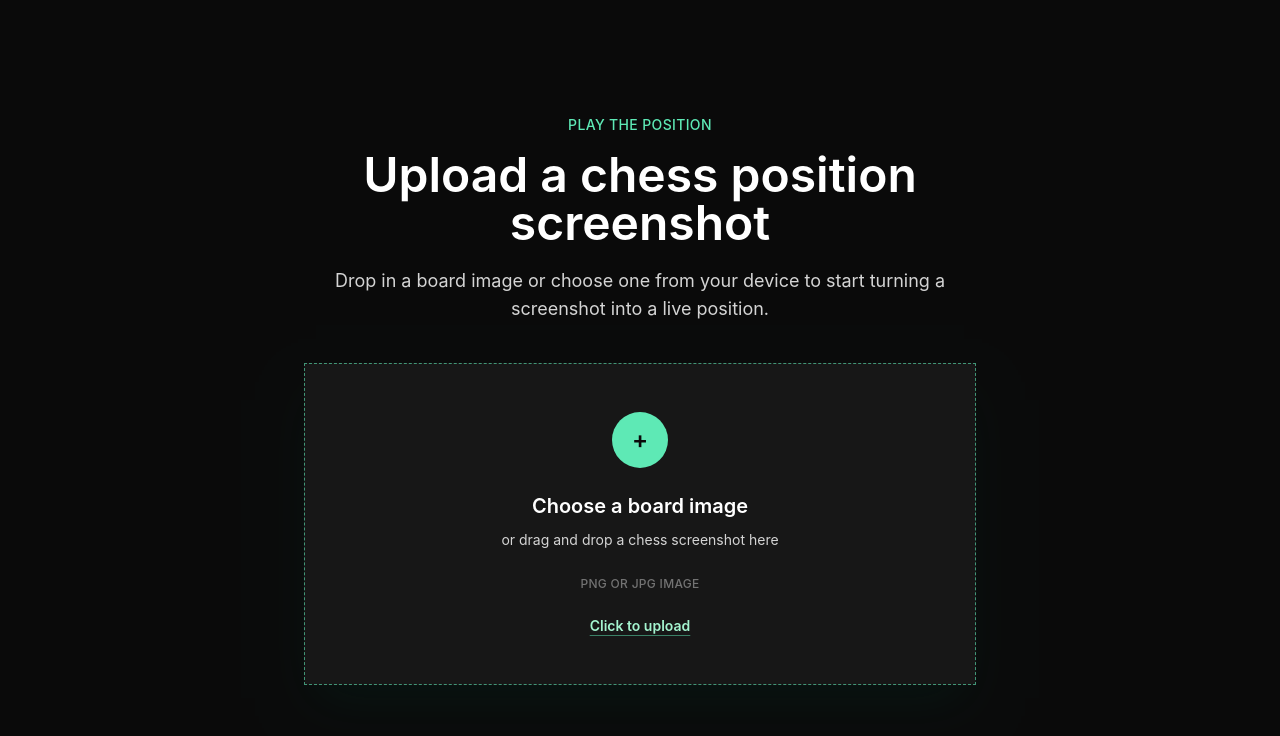
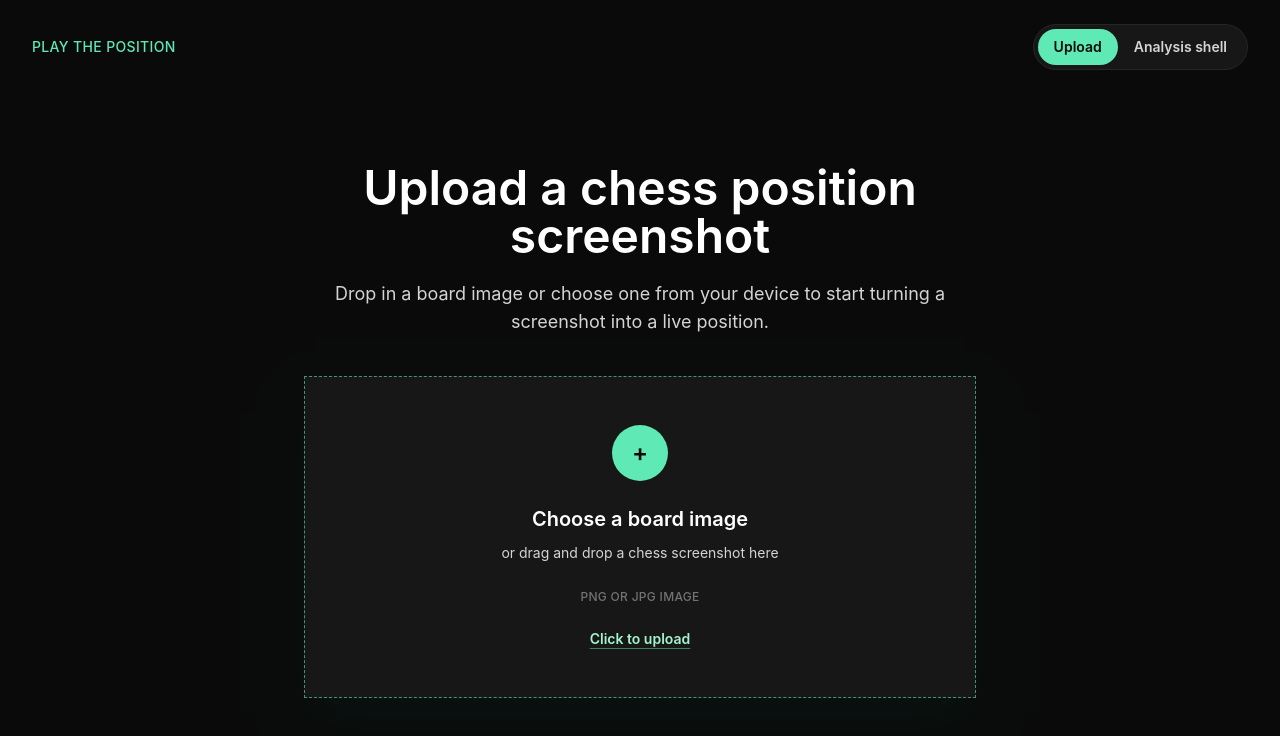
Before and after one commit to Omri93h/PlayThePosition, a React (Vite) app in the folder apps/web/: page / in a window 1280 px wide. Shown: the top 736 px of the page. Built offline with nearby package versions, Linux system fonts and the light colour scheme; no server answers.

Commit message:
feat: add static analysis page shell

```diff
--- a/apps/web/src/App.tsx
+++ b/apps/web/src/App.tsx
@@ -1,13 +1,58 @@
+import { useState } from "react";
+
+import { AnalysisShell } from "./components/AnalysisShell";
 import { UploadDropzone } from "./components/UploadDropzone";
 
+type DemoView = "upload" | "analysis";
+
 export function App() {
+  const [demoView, setDemoView] = useState<DemoView>("upload");
+
   return (
     <main className="min-h-screen bg-neutral-950 text-neutral-100">
-      <section className="mx-auto flex min-h-screen w-full max-w-5xl flex-col items-center justify-center px-5 py-12 sm:px-8">
-        <div className="w-full max-w-3xl text-center">
+      <div className="mx-auto flex min-h-screen w-full max-w-7xl flex-col px-5 py-6 sm:px-8">
+        <div className="flex flex-col items-start justify-between gap-4 sm:flex-row sm:items-center">
           <p className="text-sm font-medium uppercase tracking-wide text-emerald-300">
             Play The Position
           </p>
+          <div className="flex w-full rounded-full border border-neutral-800 bg-neutral-900 p-1 sm:w-auto">
+            <button
+              type="button"
+              aria-pressed={demoView === "upload"}
+              onClick={() => setDemoView("upload")}
+              className={`flex-1 rounded-full px-4 py-2 text-sm font-semibold transition sm:flex-none ${
+                demoView === "upload"
+                  ? "bg-emerald-300 text-neutral-950"
+                  : "text-neutral-300 hover:text-white"
+              }`}
+            >
+              Upload
+            </button>
+            <button
+              type="button"
+              aria-pressed={demoView === "analysis"}
+              onClick={() => setDemoView("analysis")}
+              className={`flex-1 rounded-full px-4 py-2 text-sm font-semibold transition sm:flex-none ${
+                demoView === "analysis"
+                  ? "bg-emerald-300 text-neutral-950"
+                  : "text-neutral-300 hover:text-white"
+              }`}
+            >
+              Analysis shell
+            </button>
+          </div>
+        </div>
+
+        {demoView === "upload" ? <UploadScreen /> : <AnalysisShell />}
+      </div>
+    </main>
+  );
+}
+
+function UploadScreen() {
+  return (
+    <section className="flex flex-1 flex-col items-center justify-center py-12">
+      <div className="w-full max-w-3xl text-center">
         <h1 className="mt-4 text-4xl font-semibold tracking-normal text-white sm:text-5xl">
           Upload a chess position screenshot
         </h1>
@@ -19,6 +64,5 @@ export function App() {
 
       <UploadDropzone />
     </section>
-    </main>
   );
 }
--- /dev/null
+++ b/apps/web/src/components/AnalysisShell.tsx
@@ -0,0 +1,77 @@
+export function AnalysisShell() {
+  return (
+    <section
+      aria-labelledby="analysis-shell-title"
+      className="grid flex-1 gap-6 py-8 lg:grid-cols-[minmax(0,1fr)_20rem]"
+    >
+      <div className="flex min-h-[32rem] flex-col rounded-lg border border-neutral-800 bg-neutral-900/70 shadow-2xl shadow-emerald-950/20">
+        <div className="flex flex-wrap items-center justify-between gap-3 border-b border-neutral-800 px-5 py-4">
+          <div>
+            <p className="text-xs font-medium uppercase tracking-wide text-emerald-300">
+              Analysis board
+            </p>
+            <h1
+              id="analysis-shell-title"
+              className="mt-1 text-2xl font-semibold tracking-normal text-white"
+            >
+              Position workspace
+            </h1>
+          </div>
+          <div
+            aria-label="Analysis toolbar"
+            className="flex flex-wrap items-center gap-2"
+          >
+            <span className="rounded-lg bg-neutral-800 px-4 py-2 text-sm font-semibold text-neutral-200">
+              Board tools
+            </span>
+            <span className="rounded-lg bg-neutral-800 px-4 py-2 text-sm font-semibold text-neutral-200">
+              Position tools
+            </span>
+          </div>
+        </div>
+
+        <div className="flex flex-1 items-center justify-center p-5">
+          <div
+            aria-label="Board placeholder"
+            className="aspect-square w-full max-w-[34rem] rounded-lg border border-emerald-300/30 bg-neutral-950 shadow-inner shadow-emerald-950"
+          >
+            <div className="grid h-full w-full grid-cols-8 grid-rows-8 overflow-hidden rounded-lg">
+              {Array.from({ length: 64 }, (_, index) => (
+                <span
+                  key={index}
+                  className={
+                    index % 2 === Math.floor(index / 8) % 2
+                      ? "bg-neutral-800"
+                      : "bg-neutral-700"
+                  }
+                />
+              ))}
+            </div>
+          </div>
+        </div>
+
+        <div
+          aria-label="Analysis actions"
+          className="flex flex-wrap items-center justify-between gap-3 border-t border-neutral-800 px-5 py-4"
+        >
+          <span className="text-sm text-neutral-400">Ready for board loading.</span>
+          <div className="flex flex-wrap gap-2">
+            <span className="rounded-lg border border-neutral-700 px-4 py-2 text-sm font-semibold text-neutral-200">
+              Board action
+            </span>
+            <span className="rounded-lg border border-emerald-300/60 px-4 py-2 text-sm font-semibold text-emerald-200">
+              Position action
+            </span>
+          </div>
+        </div>
+      </div>
+
+      <aside className="rounded-lg border border-neutral-800 bg-neutral-900/60 p-5 shadow-xl shadow-neutral-950/40">
+        <h2 className="text-lg font-semibold text-white">Position details</h2>
+        <p className="mt-3 text-sm leading-6 text-neutral-300">
+          Static shell only. FEN loading and board state arrive in the next features.
+        </p>
+      </aside>
+    </section>
+  );
+}
```
Also changed, not shown: 2 other files (tests, documents, lock files or other folders). Lines whose indentation alone changed are shown as unchanged.
